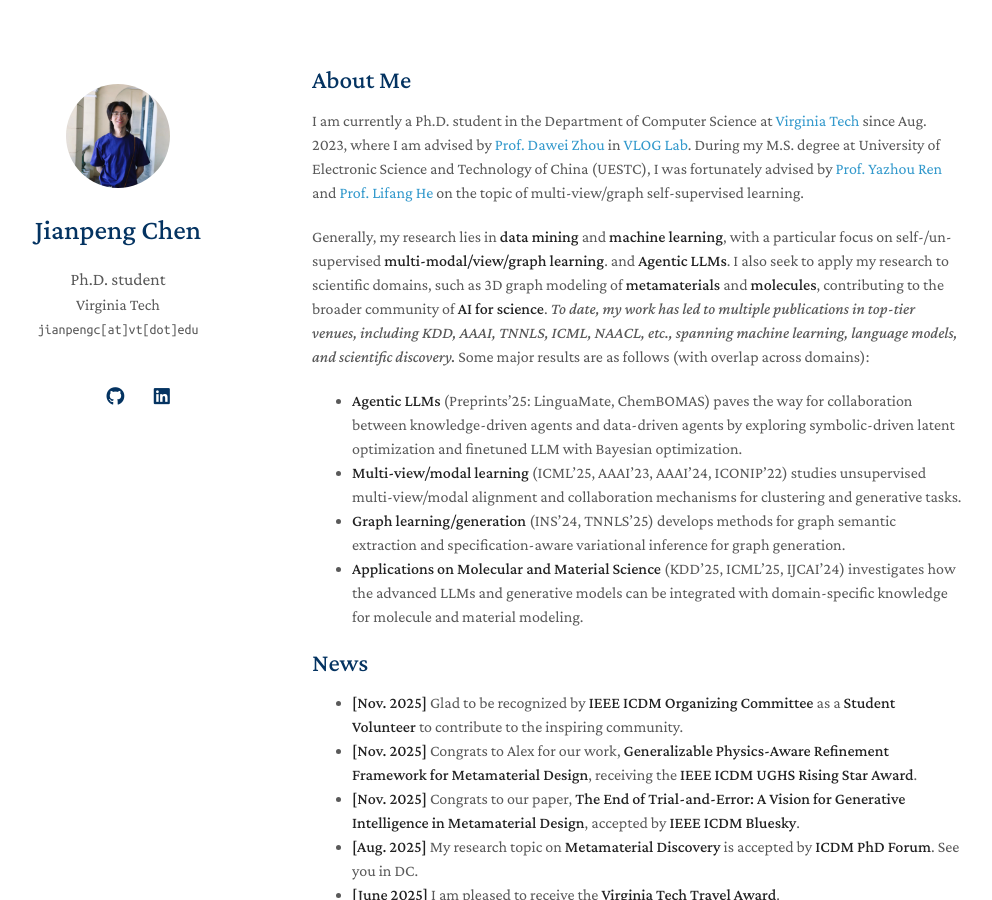
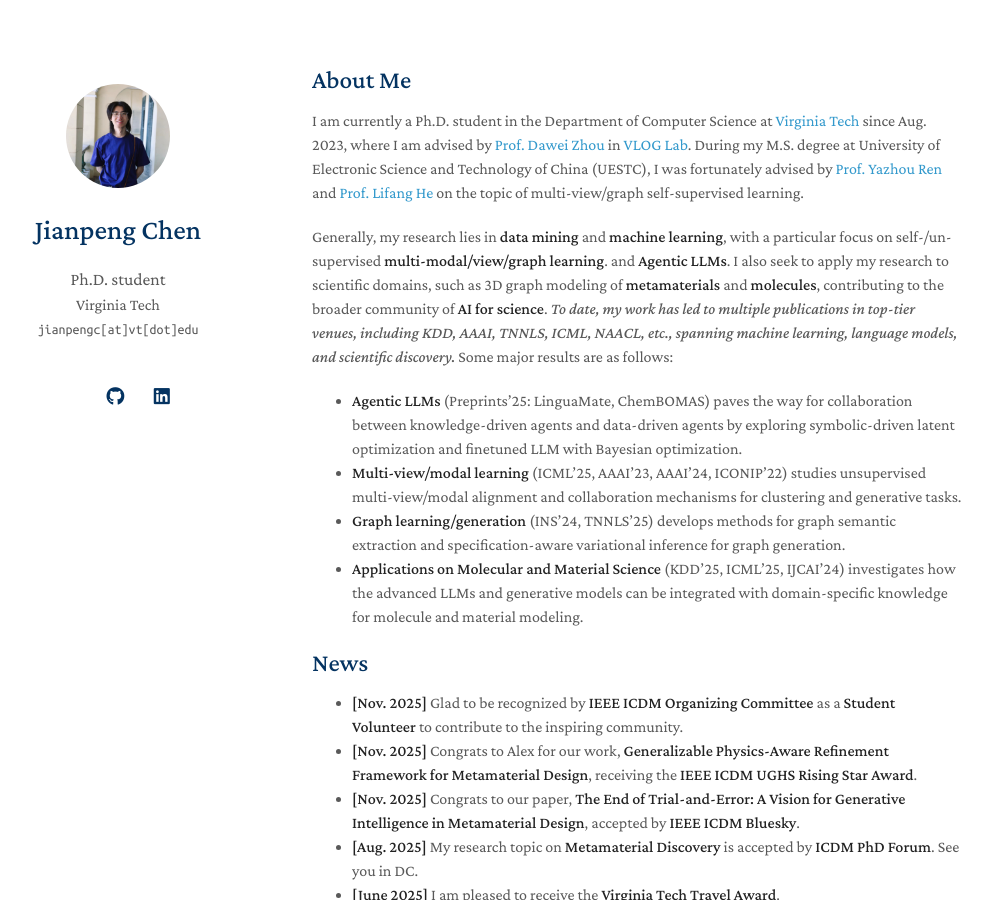
Before and after one commit to cjpcool/cjpcool.github.io, a Jekyll site: the page built from index.md, in a window 1280 px wide and 900 px high. Shown: the whole window, without its empty margins (158-1150 px from the left). Built offline with Jekyll 4.4.1, drawn with Linux system fonts in a browser that asks for light colours; a style sheet for code colours, icons or effects is not loaded; our own code applies the rules of GitHub Pages for plain Markdown files.

Commit message:
Refine major results section in index.md
Removed redundant phrase and adjusted formatting.

```diff
--- a/index.md
+++ b/index.md
@@ -8,7 +8,7 @@ I am currently a Ph.D. student in the Department of Computer Science at [Virgini
 During my M.S. degree at University of Electronic Science and Technology of China (UESTC), I was fortunately advised by [Prof. Yazhou Ren](https://yazhou-ren.github.io/) and [Prof. Lifang He](https://engineering.lehigh.edu/faculty/lifang-he) on the topic of multi-view/graph self-supervised learning.
 
 Generally, my research lies in **data mining** and **machine learning**, with a particular focus on self-/un-supervised **multi-modal/view/graph learning**. and **Agentic LLMs**. I also seek to apply my research to scientific domains, such as 3D graph modeling of **metamaterials** and **molecules**, contributing to the broader community of **AI for science**. *To date, my work has led to multiple publications in top-tier venues, including KDD, AAAI, TNNLS, ICML, NAACL, etc., spanning machine learning, language models, and scientific discovery.*
-Some major results are as follows (with overlap across domains):
+Some major results are as follows:
 * **Agentic LLMs** (Preprints'25: LinguaMate, ChemBOMAS) paves the way for collaboration between knowledge-driven agents and data-driven agents by exploring symbolic-driven latent optimization and finetuned LLM with Bayesian optimization.
 * **Multi-view/modal learning** (ICML'25, AAAI'23, AAAI'24, ICONIP'22) studies unsupervised multi-view/modal alignment and collaboration mechanisms for clustering and generative tasks.
 * **Graph learning/generation** (INS'24, TNNLS'25) develops methods for graph semantic extraction and specification-aware variational inference for graph generation.
```
